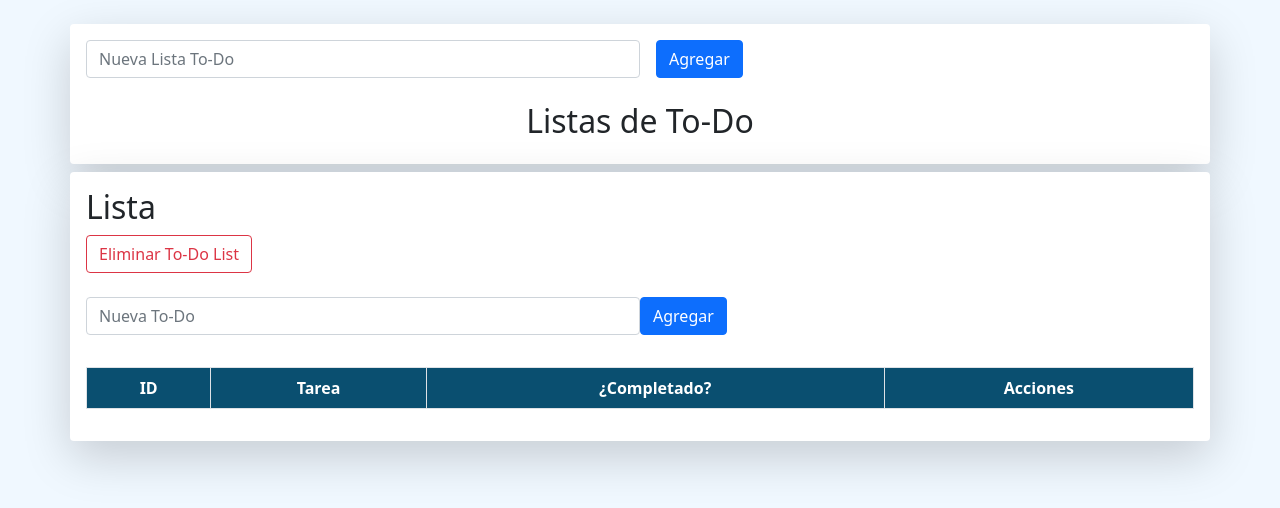
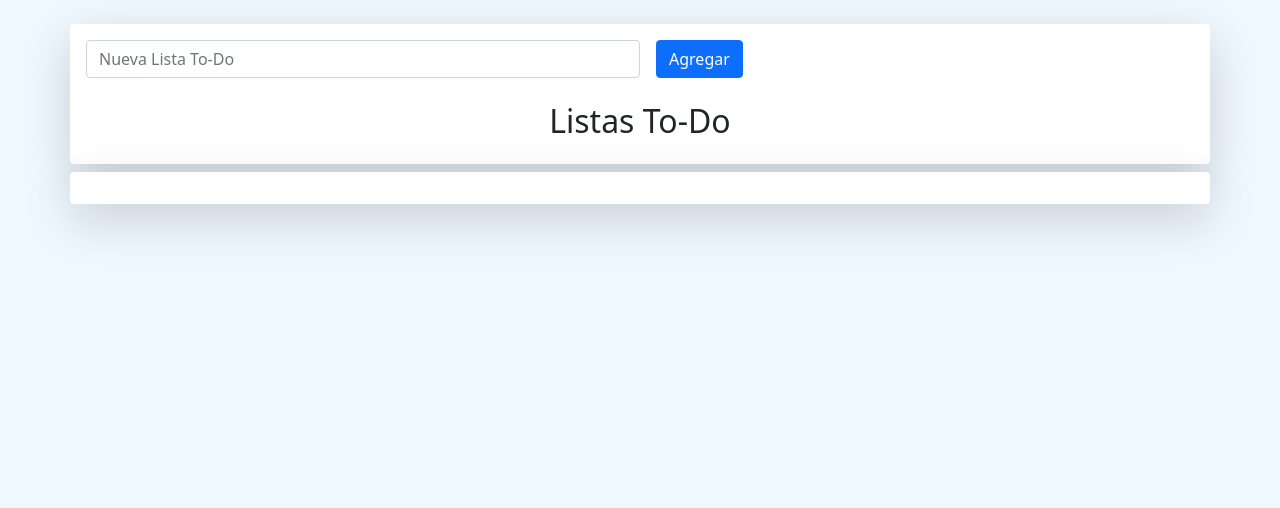
Before and after one commit to tattortega/Kata_Full-Stack, a plain HTML site: page frontend/index.html in a window 1280 px wide. Drawn offline with nearby package versions, Linux system fonts and the light colour scheme; some packages are replaced by stand-ins of ours; a script that the page names is missing.

Commit message:
Editando tabla contenedora de listas

```diff
--- a/frontend/index.html
+++ b/frontend/index.html
@@ -26,46 +26,21 @@
 </head>
 <body>
 
-<div id="container" class="container mt-4 shadow-lg p-3 mb-2 bg-body rounded">
-    <div id="ToDoList">
-        <input type="text" class="form-control" style="width: 50%" name="newTodoList" id="newTodoList"
-               placeholder="Nueva Lista To-Do">
-        <button id="btnCreateList" type="button" class="btn btn-primary">
-            Agregar
-        </button>
-    </div>
+<div id="containerNewToDoList" class="container mt-4 shadow-lg p-3 mb-2 bg-body rounded">
+    <form>
+        <div id="ToDoList">
+            <input type="text" class="form-control" style="width: 50%" name="newTodoList" id="newTodoList"
+                   placeholder="Nueva Lista To-Do" required>
+            <button id="btnCreateList" type="submit" class="btn btn-primary">
+                Agregar
+            </button>
+        </div>
+    </form>
     <br>
-    <h2>Listas de To-Do</h2>
+    <h2>Listas To-Do</h2>
 </div>
 
-<div id="containerToDo" class="container  shadow-lg p-3 mb-2 bg-body rounded">
-    <div id="deleteToDoList">
-        <h2 id="ToDoListCreated">Lista</h2>
-        <button id="btnDeleteToDoList" type="button" class="btn btn-outline-danger">
-            Eliminar To-Do List
-        </button>
-    </div>
-    <br>
-    <div id="ToDo">
-        <input type="text" class="form-control" style="width: 50%" name="newTodo" id="newTodo"
-               placeholder="Nueva To-Do">
-        <button id="btnCreateToDoList" type="button" class="btn btn-primary">
-            Agregar
-        </button>
-    </div>
-    <br>
-    <table id="listToDo" class="table mt-2 table-bordered table-striped" style="text-align: center">
-        <thead>
-        <tr class="text-center">
-            <th>ID</th>
-            <th>Tarea</th>
-            <th>¿Completado?</th>
-            <th>Acciones</th>
-        </tr>
-        </thead>
-        <tbody id="tbody">
-        </tbody>
-    </table>
+<div id="container" class="container shadow-lg p-3 mb-2 bg-body rounded">
 </div>
 
 <!-- Option 1: Bootstrap Bundle with Popper -->
@@ -73,7 +48,6 @@
         integrity="sha384-JEW9xMcG8R+pH31jmWH6WWP0WintQrMb4s7ZOdauHnUtxwoG2vI5DkLtS3qm9Ekf"
         crossorigin="anonymous"></script>
 <!-- JavaScript -->
-
-<script src="cliente.js"></script>
+<script src="./js/app.js"></script>
 </body>
 </html>
```
